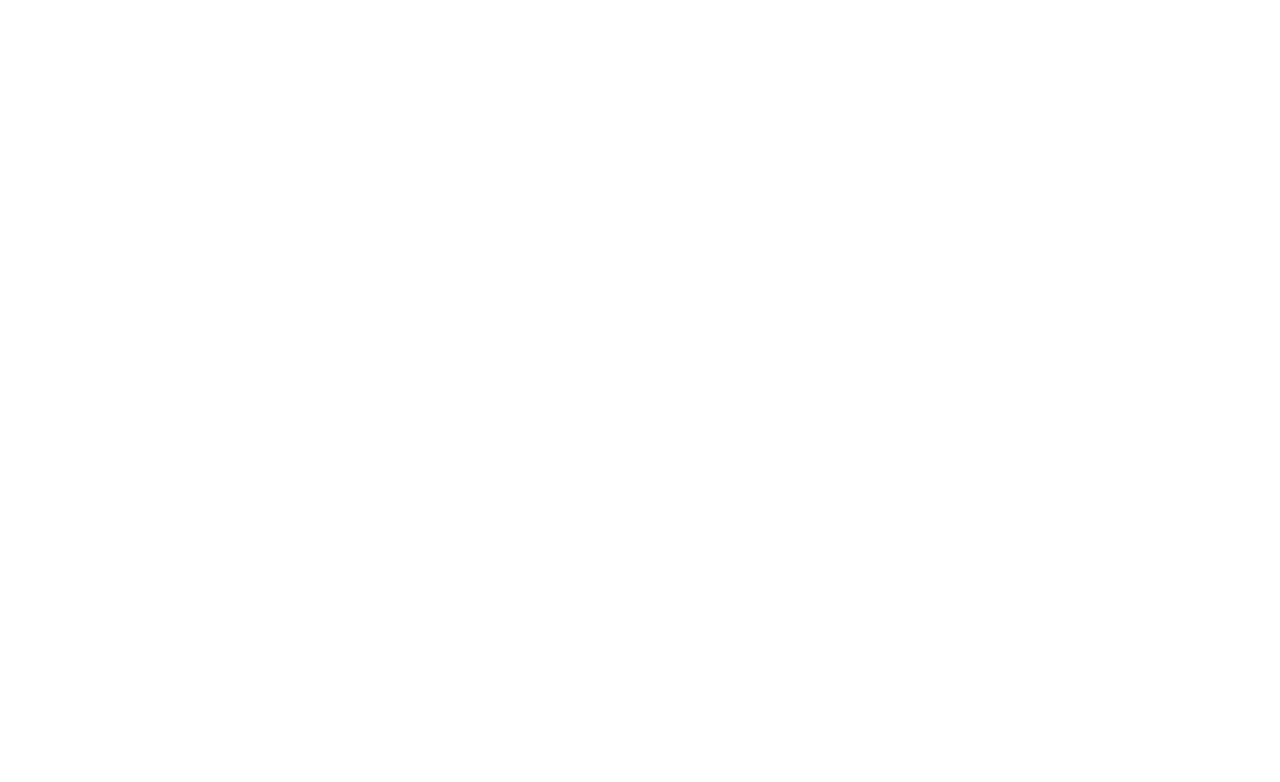
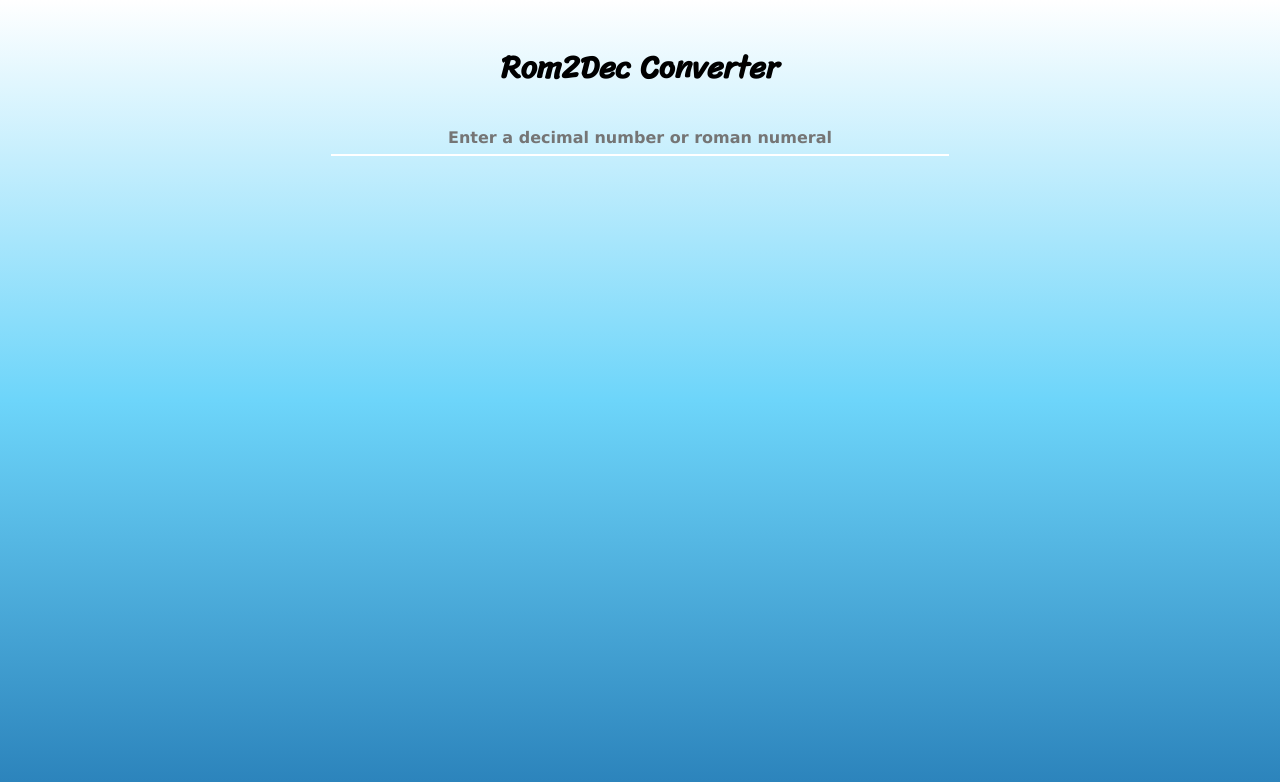
Before and after one commit to erickbaor8/app-rom2dec-converter-js, a plain HTML site: page index.html in a window 1280 px wide. Drawn offline with nearby package versions, Linux system fonts and the light colour scheme.

Commit message:
styles: Develop ui of the app

```diff
--- a/index.html
+++ b/index.html
@@ -4,9 +4,17 @@
     <meta charset="UTF-8">
     <meta name="viewport" content="width=device-width, initial-scale=1.0">
     <title>Rom2Dec Converter</title>
+    <link rel="stylesheet" href="https://cdnjs.cloudflare.com/ajax/libs/normalize/8.0.1/normalize.min.css" integrity="sha256-l85OmPOjvil/SOvVt3HnSSjzF1TUMyT9eV0c2BzEGzU=" crossorigin="anonymous" />
     <link rel="stylesheet" href="styles.css">
 </head>
 <body>
+    <div class="container">
+        <h1 class="title">Rom2Dec Converter</h1>
+        <div class="box input">
+            <input type="text" placeholder="Enter a decimal number or roman numeral">
+        </div>
+        <div class="box output"></div>
+    </div>
     <script src="app.js"></script>
 </body>
 </html>
--- a/styles.css
+++ b/styles.css
@@ -0,0 +1,38 @@
+@import url('https://fonts.googleapis.com/css?family=Sriracha&display=swap');
+
+body {
+    font-family: 'Sriracha', cursive;
+    background: #2980B9;
+    background: linear-gradient(to bottom, #FFFFFF, #6DD5FA, #2980B9);
+    background-repeat: no-repeat;
+    height: 100vh;
+}
+
+.container {
+    display: flex;
+    flex-direction: column;
+    justify-content: center;
+    align-items: center;
+}
+
+.box {
+    width: 80%;
+    text-align: center;
+}
+
+.title {
+    margin-top: 50px;
+    margin-bottom: 35px;
+}
+
+input[type="text"] {
+    width: 60%;
+    height: 30px;
+    background: none;
+    border: none;
+    border-bottom: 2px solid #FFFFFF;
+    outline: none;
+    text-align: center;
+    font-family: Verdana, Geneva, Tahoma, sans-serif;
+    font-weight: 600;
+}
```
